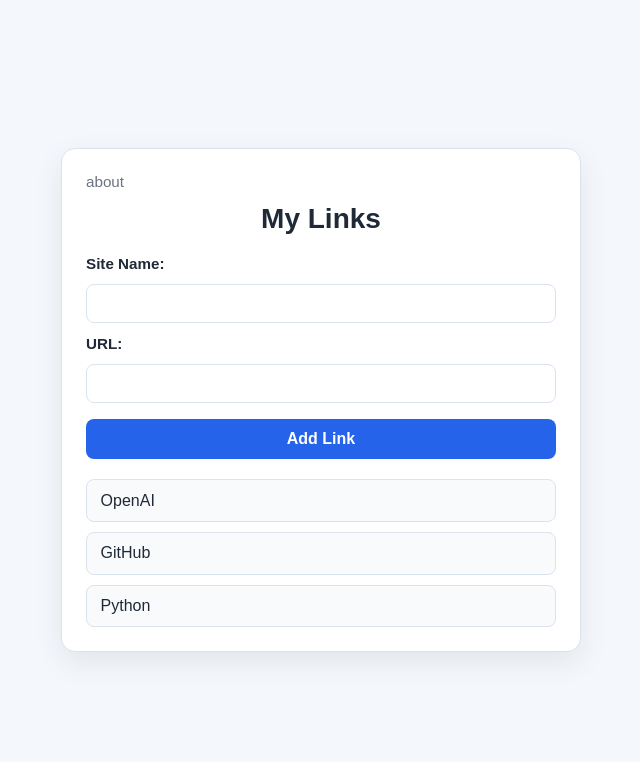
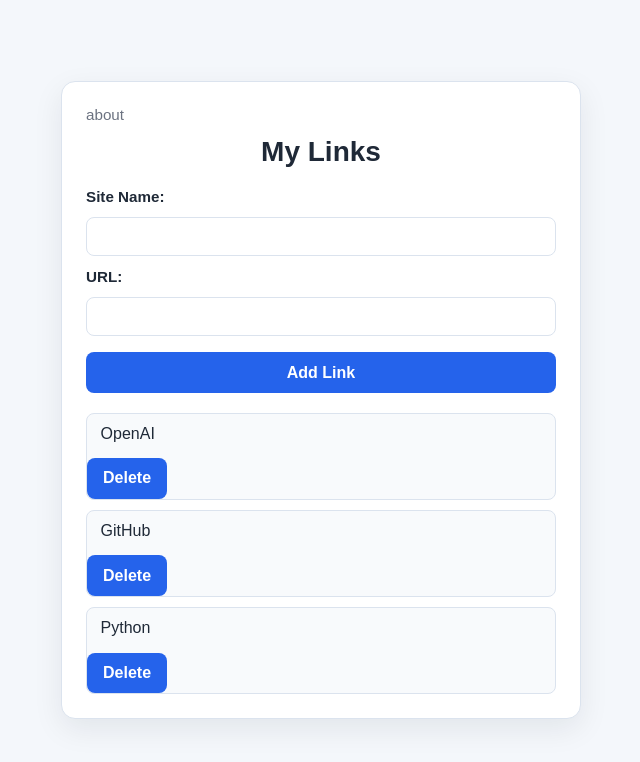
Before and after one commit to tmiklos7/my-link-bio-v3, a Flask app: page / in a window 1280 px wide. Shown: the top 762 px of the page, without its empty margins (319-959 px from the left). Run offline with Flask 3, Linux system fonts and the light colour scheme.

Commit message:
Add delete action for link cards on homepage

```diff
--- a/app.py
+++ b/app.py
@@ -26,6 +26,14 @@
     return redirect(url_for('home'))
 
 
+@app.route('/delete/<int:link_index>', methods=['POST'])
+def delete_link(link_index):
+    if 0 <= link_index < len(links):
+        links.pop(link_index)
+
+    return redirect(url_for('home'))
+
+
 @app.route('/about')
 def about():
     return render_template('about.html')
--- a/templates/index.html
+++ b/templates/index.html
@@ -23,7 +23,12 @@
 
       <ul>
         {% for link in links %}
-        <li><a href="{{ link.url }}">{{ link.name }}</a></li>
+        <li>
+          <a href="{{ link.url }}">{{ link.name }}</a>
+          <form action="{{ url_for('delete_link', link_index=loop.index0) }}" method="POST" style="display: inline">
+            <button type="submit">Delete</button>
+          </form>
+        </li>
         {% endfor %}
       </ul>
     </main>
```
